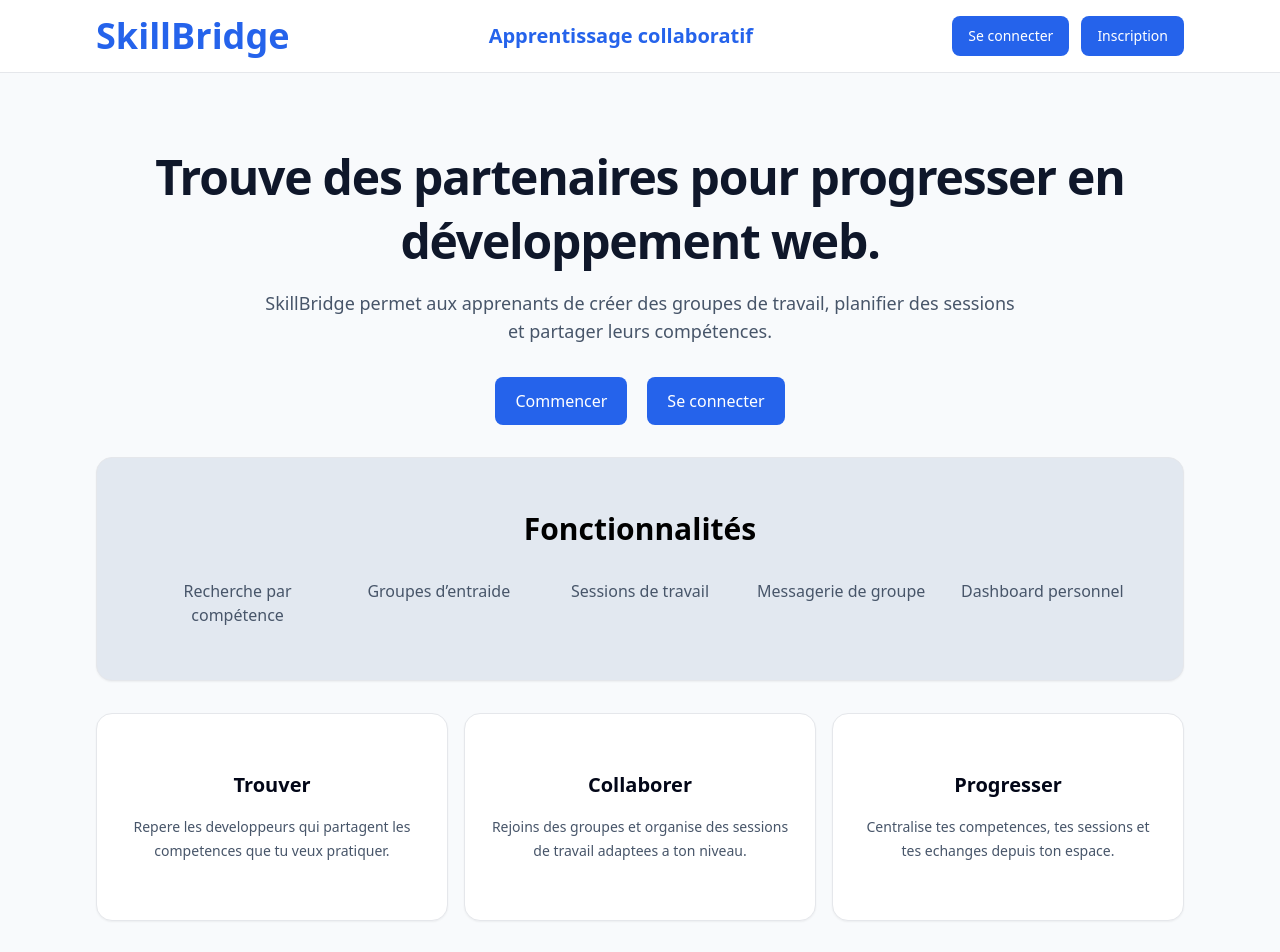
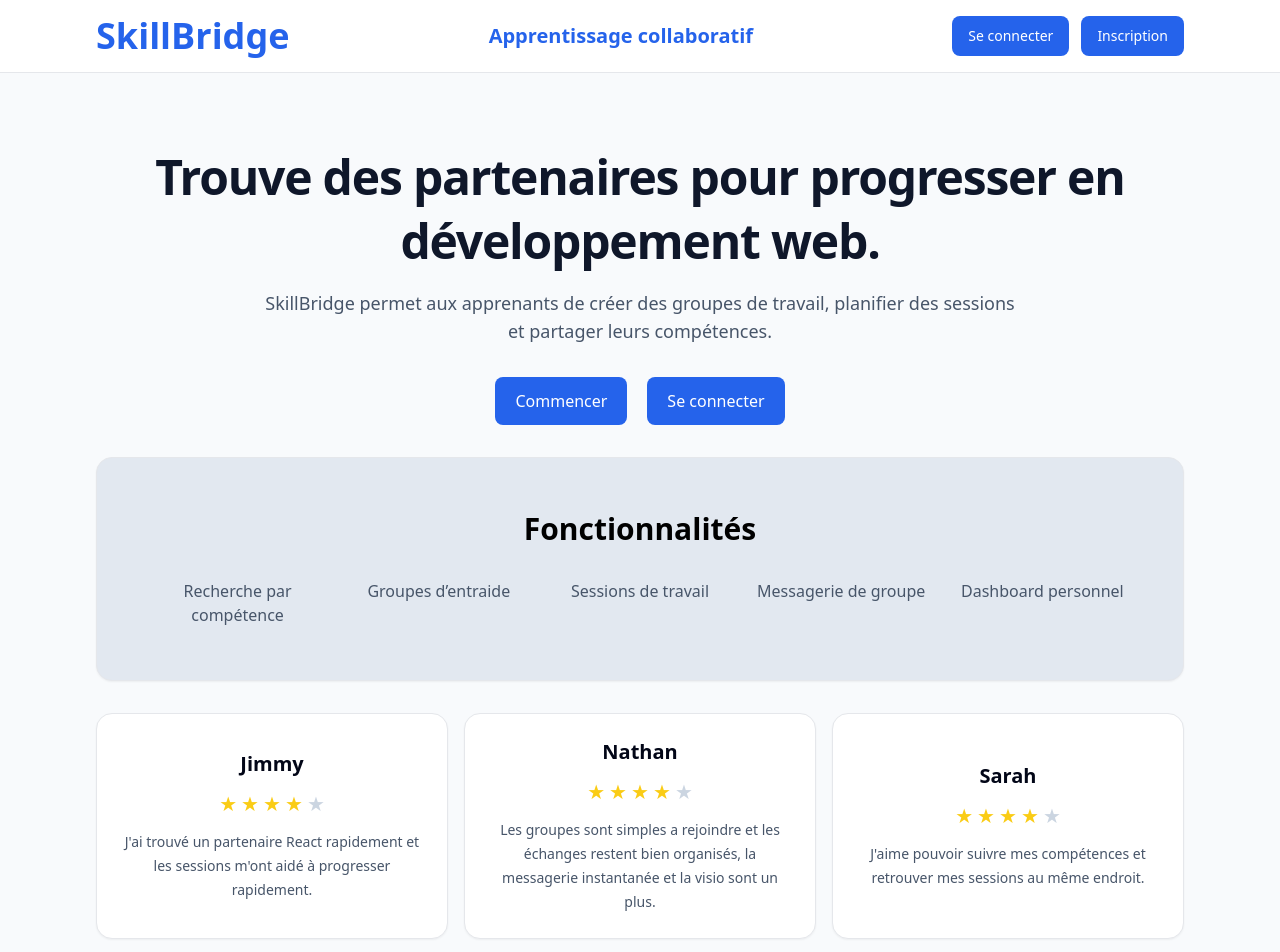
Before and after one commit to chatelierjimmy-max/Skillbridge, a React (Vite) app in the folder frontend/: page / in a window 1280 px wide. Shown: the top 952 px of the page. Built offline with nearby package versions, Linux system fonts and the light colour scheme.

Commit message:
style: add testimonial cards

```diff
--- a/frontend/src/pages/public/HomePage.tsx
+++ b/frontend/src/pages/public/HomePage.tsx
@@ -2,23 +2,44 @@
 // Permet de naviguer entre les pages sans recharger l'application.
 import { Link } from "react-router-dom";
 
-const featureCards = [
+const testimonialCards = [
   {
-    title: "Trouver",
-    description:
-      "Repere les developpeurs qui partagent les competences que tu veux pratiquer.",
+    username: "Jimmy",
+    comment:
+      "J'ai trouvé un partenaire React rapidement et les sessions m'ont aidé à progresser rapidement.",
   },
   {
-    title: "Collaborer",
-    description:
-      "Rejoins des groupes et organise des sessions de travail adaptees a ton niveau.",
+    username: "Nathan",
+    comment:
+      "Les groupes sont simples a rejoindre et les échanges restent bien organisés, la messagerie instantanée et la visio sont un plus.",
   },
   {
-    title: "Progresser",
-    description:
-      "Centralise tes competences, tes sessions et tes echanges depuis ton espace.",
+    username: "Sarah",
+    comment:
+      "J'aime pouvoir suivre mes compétences et retrouver mes sessions au même endroit.",
   },
 ];
+
+function RatingStars() {
+  return (
+    <div
+      className="mt-4 flex items-center justify-center gap-1"
+      aria-label="Note 4 sur 5"
+    >
+      {Array.from({ length: 5 }).map((_, index) => (
+        <span
+          key={index}
+          aria-hidden="true"
+          className={`text-xl leading-none ${
+            index < 4 ? "text-yellow-400" : "text-slate-300"
+          }`}
+        >
+          {"\u2605"}
+        </span>
+      ))}
+    </div>
+  );
+}
 
 // Page d'accueil publique de SkillBridge
 export default function HomePage() {
@@ -68,7 +89,9 @@ export default function HomePage() {
         {/* Carte présentant les principales fonctionnalités */}
         <div className="flex min-h-48 w-full flex-col justify-center rounded-2xl border bg-slate-200 p-8 text-center shadow-sm sm:min-h-56 sm:p-12">
           {/* Titre de la section fonctionnalités */}
-          <h2 className="text-2xl font-semibold sm:text-3xl">Fonctionnalités</h2>
+          <h2 className="text-2xl font-semibold sm:text-3xl">
+            Fonctionnalités
+          </h2>
 
           {/* Liste des fonctionnalités proposées */}
           <ul className="mt-8 grid gap-4 text-slate-600 sm:grid-cols-2 lg:grid-cols-5">
@@ -90,16 +113,17 @@ export default function HomePage() {
         </div>
 
         <div className="grid auto-rows-fr gap-4 md:grid-cols-3">
-          {featureCards.map((card) => (
+          {testimonialCards.map((card) => (
             <article
-              key={card.title}
+              key={card.username}
               className="flex min-h-44 flex-col justify-center rounded-2xl border bg-white p-6 text-center shadow-sm sm:min-h-52"
             >
               <h3 className="text-xl font-semibold text-slate-950">
-                {card.title}
+                {card.username}
               </h3>
+              <RatingStars />
               <p className="mt-4 text-sm leading-6 text-slate-600">
-                {card.description}
+                {card.comment}
               </p>
             </article>
           ))}
```
